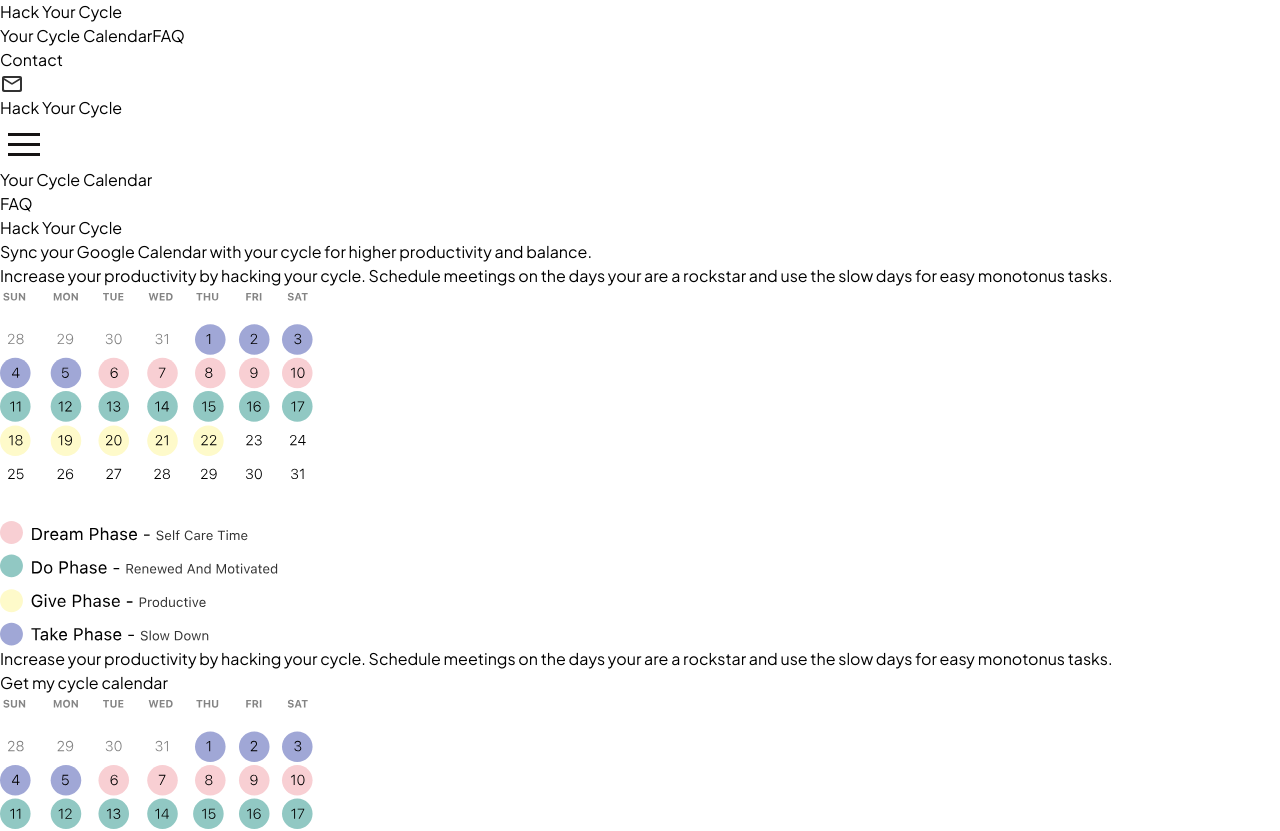
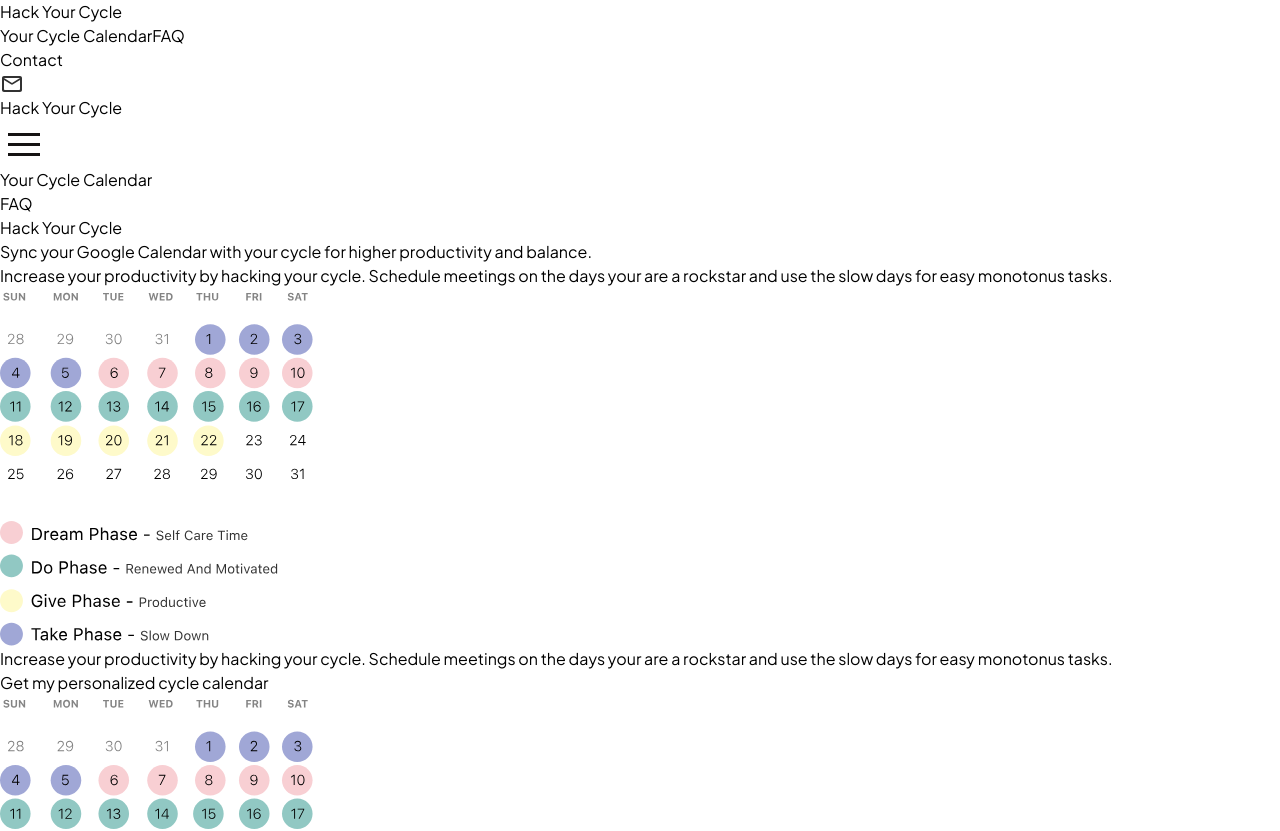
Before and after one commit to piggydoughnut/clueapp_calendar_sync, a Next.js app: page / in a window 1280 px wide. Shown: the top 831 px of the page. Built offline with nearby package versions, Linux system fonts and the light colour scheme; what @material-tailwind/react, easy-peasy would draw is missing.

Commit message:
slight update to the landing

```diff
--- a/pages/index.tsx
+++ b/pages/index.tsx
@@ -15,11 +15,8 @@
       <div className="pt-24 sm:pt-[10rem]  scroll-smooth">
         <div className="flex flex-col sm:flex-row space-between gap-[10rem] justify-center">
           <div className="flex flex-col mx-4 sm:mx-0">
-            <h1 className="text-xl lg:text-xl font-bold max-w-xl leading-10">
-              Sync your{" "}
-              <span className="text-pu text-secondaryButton">
-                Google Calendar
-              </span>{" "}
+            <h1 className="text-xl lg:text-[50px] font-bold max-w-xl leading-10 lg:leading-tight">
+              Sync your <span className=" text-[#F88181]">Google Calendar</span>{" "}
               with your cycle for higher productivity and balance.
             </h1>
             <h2 className="hidden sm:block text-sm max-w-lg opacity-70 mt-2">
@@ -43,10 +40,11 @@
                 for easy monotonus tasks.
               </h2>
               <Button
-                className="bg-secondaryButton w-full sm:w-fit h-14 sm:h-11 capitalize font-plusJakarta"
+                className="bg-[#F88181] w-full sm:w-full h-16 sm:h-11 capitalize font-plusJakarta"
                 onClick={() => router.push("sync")}
+                color="red"
               >
-                Get my cycle calendar
+                Get my personalized cycle calendar
               </Button>
             </div>
           </div>
```
